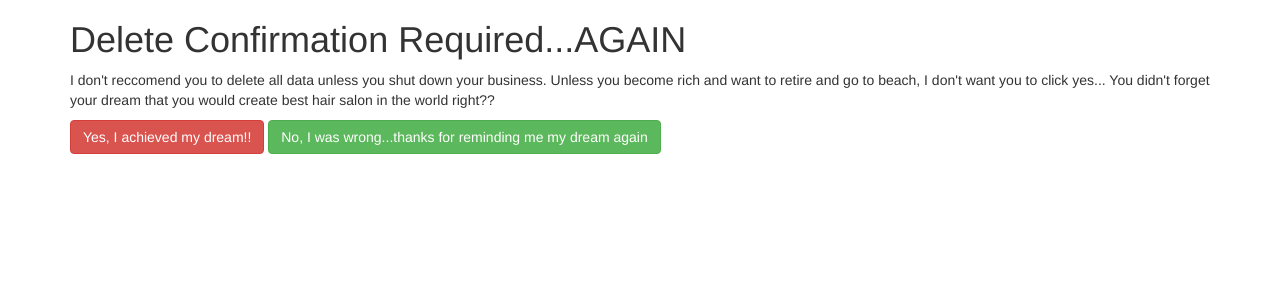
After one commit to KNaka88/hairsalon, a PHP site: template views/deleteall-yes.html.twig in a window 1280 px wide. The commit adds this page. Shown: the top 300 px of the page. Run offline with PHP 8.4, Linux system fonts and the light colour scheme; the template is opened without the code that fills it, so the values that code supplies are empty; some libraries are stand-ins or nearby versions.

Commit message:
add delete for sure page

```diff
--- /dev/null
+++ b/views/deleteall-yes.html.twig
@@ -0,0 +1,23 @@
+<!DOCTYPE html>
+<html>
+  <head>
+    <link href="https://maxcdn.bootstrapcdn.com/bootstrap/3.3.7/css/bootstrap.min.css" rel="stylesheet" integrity="sha384-BVYiiSIFeK1dGmJRAkycuHAHRg32OmUcww7on3RYdg4Va+PmSTsz/K68vbdEjh4u" crossorigin="anonymous">
+    <meta charset="utf-8">
+    <title>Delete All: Are you really, really sure?</title>
+  </head>
+  <body>
+    <div class="container">
+      <main>
+        <h1>Delete Confirmation Required...AGAIN</h1>
+        <p>I don't reccomend you to delete all data unless you shut down your business.
+           Unless you become rich and want to retire and go to beach, I don't want you to click yes...
+           You didn't forget your dream that you would create best hair salon in the world right??
+        </p>
+
+        <a href='/delete/yes/forsure'><button class="btn btn-danger">Yes, I achieved my dream!!</button></a>
+        <a href='/'><button class="btn btn-success">No, I was wrong...thanks for reminding me my dream again</button></a>
+
+      </main>
+    </div>
+  </body>
+</html>
--- a/views/index.html.twig
+++ b/views/index.html.twig
@@ -35,8 +35,7 @@
         {% else %}
         <p>No stylists</p>
         {% endif %}
-
-
+        <a href="/deleteall"><button class="btn btn-danger">Delete All</button></a>
 
       </div>
     </main>
--- a/views/stylist.html.twig
+++ b/views/stylist.html.twig
@@ -6,7 +6,7 @@
     <title>Stylist: {{stylist.getStylistName}}</title>
   </head>
   <body>
-    <div>
+    <div class="container">
       <main>
         <h1>{{stylist.getStylistName}}'s Clients:</h1>
 
```
Also changed, not shown: app/app.php (+13 -0 lines), views/deleteall.html.twig (added, +23 -0 lines).
